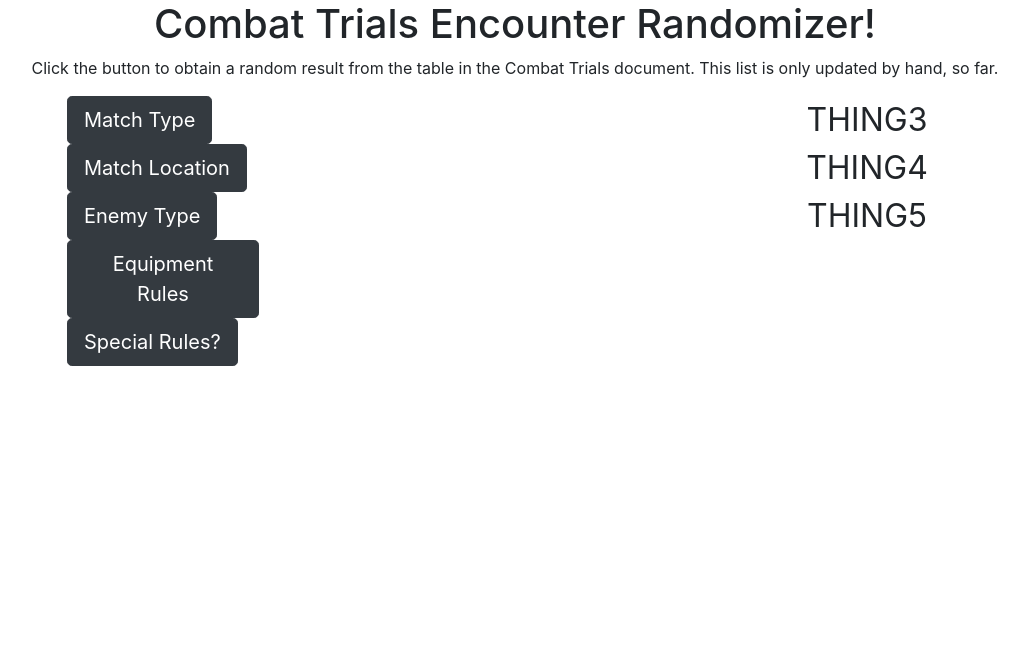
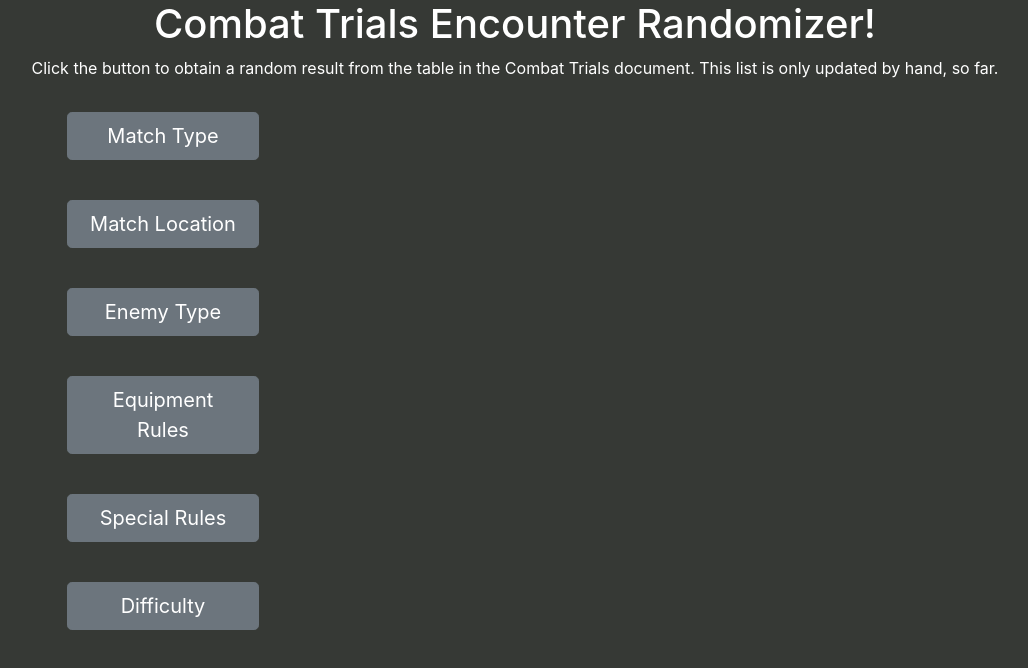
Before and after one commit to Xisifer/encounter-generator, a React (Create React App) app: page / in a window 1280 px wide. Shown: the top 668 px of the page, without its empty margins (125-1153 px from the left). Built offline with nearby package versions, Linux system fonts and the light colour scheme.

Commit message:
Decided to remove the Discord text copy functionality after client consultation. Did some minor recoloring styling. Struggling with a custom font implementation.

```diff
--- a/src/App.css
+++ b/src/App.css
@@ -1,5 +1,13 @@
 .App {
   text-align: center;
+
+}
+
+@font-face
+{
+  font-family: itc-symbol-lt-bold;
+  src: url('./itc-symbol-lt-bold.ttf'),
+  url('itc-symbol-lt-bold.ttf');
 }
 
 .App-logo {
@@ -36,23 +44,54 @@
     transform: rotate(360deg);
   }
 }
-.results {
-  width:15%;
+
+body {
+  background-color:rgb(54,57,53) !important;
+  color:white !important;
+}
+
+
+#results {
+  width:40%;
+  height:600px;
+  right:20%;
+  position: absolute;
+  /* border: 5px solid pink; */
+  display: block !important;
+}
+.discord-text {
+  width:20%;
   height:300px;
   right:15%;
   position: absolute;
   /* border: 5px solid red; */
   display: block !important;
 }
-.buttons {
+
+#button-area {
   width:15%;
   height:300px;
   left:15%;
   position: absolute;
+  display:grid;
   /* border: 5px solid green; */
 }
-.result {
+
+#main-area {
+  /* background-color:green; */
+  height:600px;
+}
+
+.btn {
+  margin-top:1rem;
+}
+
+#results {
   font-size:2rem;
+}
+#text-area {
+  border:5px solid orange;
+  display:none;
 }
 .btn-dark {
   display: flex !important;
--- a/src/App.js
+++ b/src/App.js
@@ -23,7 +23,7 @@ import 'bootstrap/dist/css/bootstrap.min.css';
         'Mos Espa Cantina',
         'Geonosis Arena',
         'Cliffside Landing Platform',
-        'Empty Space'
+        'Empty Space (Dogfight)'
       ]
       let matchEnemy = [
         'Galactic Empire',
@@ -54,7 +54,8 @@ import 'bootstrap/dist/css/bootstrap.min.css';
         'Stealth Insertion',
         'Poor Visibility',
         'Close Combat',
-        'Allied Forces'
+        'Allied Forces',
+        'None'
       ]
       let matchGear = [
         'Bring Your Own',
@@ -63,6 +64,14 @@ import 'bootstrap/dist/css/bootstrap.min.css';
         'Deployable Cover',
         'Self-Crafted',
         'Diminishing Choices'
+      ]
+      let matchDifficulty = [
+        'Very Easy',
+        'Easy',
+        'Moderate',
+        'Hard',
+        'Very Hard',
+        'Legendary'
       ]
 
 // render() {
@@ -82,19 +91,130 @@ import 'bootstrap/dist/css/bootstrap.min.css';
   function enemyGenerator() {
     var randomEnemy = Math.floor(Math.random() * (matchEnemy.length));
     console.log(matchEnemy[randomEnemy])
+
+
     document.getElementById('enemy-type-result').innerHTML = matchEnemy[randomEnemy];
+
+    // switch (randomEnemy) {
+    //   case 0: // Galactic Empire
+    //     document.getElementById('enemy-type-text').innerHTML = ":Empire:"
+    //     break;
+    //   case 1: // Separatists
+    //     document.getElementById('enemy-type-text').innerHTML = ":CISscum: "
+    //     break;
+    //   case 2: // Death Watch
+    //     document.getElementById('enemy-type-text').innerHTML = ":DeathWatch: "
+    //     break;
+    //   case 3: // Sith Empire
+    //     document.getElementById('enemy-type-text').innerHTML = ":DestinyDark: "
+    //     break;
+    //   case 4: // Nightsisters
+    //     document.getElementById('enemy-type-text').innerHTML = ":Maul: "
+    //     break;
+    //   case 5: // Scum and Villainy
+    //     document.getElementById('enemy-type-text').innerHTML = ":booooosk: "
+    //     break;
+    //   case 6:  // Rebel Alliance
+    //     document.getElementById('enemy-type-text').innerHTML = ":Rebel: "
+    //     break;
+    //   case 7: // Galactic Republic
+    //     document.getElementById('enemy-type-text').innerHTML = ":ForTheRepublic: "
+    //     break;
+    //   case 8: // Jedi Order
+    //     document.getElementById('enemy-type-text').innerHTML = ":DestinyLight: "
+    //     break;
+    //   case 9: // Black Sun
+    //     document.getElementById('enemy-type-text').innerHTML = ":ig88: "
+    //     break;
+    //   case 10: // Iconic Characters
+    //     document.getElementById('enemy-type-text').innerHTML = ":Vader: :ahsoka_shock:"
+    //     break;
+    //   case 11: // Pirates
+    //     document.getElementById('enemy-type-text').innerHTML = ":HanShotFirst: "
+    //     break;
+    //   case 12: // Old Republic
+    //     document.getElementById('enemy-type-text').innerHTML = ":Threat: "
+    //     break;
+    //   case 13: //Bounty Hunters
+    //     document.getElementById('enemy-type-text').innerHTML = ":Boba: "
+    //     break;
+    //   case 14: // Will Nunes Randoms
+    //     document.getElementById('enemy-type-text').innerHTML = ":Avor: "
+    //     break;
+    //   case 15: // Creatures
+    //     document.getElementById('enemy-type-text').innerHTML = ":woofbark: "
+    //     break;
+    //   case 16: // Stormhawks
+    //     document.getElementById('enemy-type-text').innerHTML = ":drained: "
+    //     break;
+    //   case 17: // Blue Milk Boys
+    //     document.getElementById('enemy-type-text').innerHTML = ":evanhat: "
+    //     break;
+    //   case 18: // First Order
+    //     document.getElementById('enemy-type-text').innerHTML = ":FirstOrder: "
+    //     break;
+    //   case 19: // The Resistance
+    //     document.getElementById('enemy-type-text').innerHTML = ":Resistance: "
+    //     break;
+    //   case 20: // Zillo the Crafter
+    //     document.getElementById('enemy-type-text').innerHTML = ":PhoenixSquadron: "
+    //     break;
+    //   case 21: // Zillo Beast
+    //     document.getElementById('enemy-type-text').innerHTML = ":Jabba: "
+    //     break;
+    //   default:
+    // }
+
+
   }
 
   function equipmentGenerator() {
     var randomEquipment = Math.floor(Math.random() * (matchGear.length));
     console.log(matchGear[randomEquipment])
     document.getElementById('match-equipment-result').innerHTML = matchGear[randomEquipment];
+    // switch (randomEquipment) {
+    //   case 0: // Bring Your Own
+    //     document.getElementById('rules-text').innerHTML = ":forcepip: "
+    //     break;
+    //   case 1: // On-Site Procurement
+    //     document.getElementById('rules-text').innerHTML = ":SithEmpire: "
+    //     break;
+    //   case 2: // Take It Home
+    //     document.getElementById('rules-text').innerHTML = ":Credit: "
+    //     break;
+    //   case 3: // Deployable Cover
+    //     document.getElementById('rules-text').innerHTML = "::setback: "
+    //     break;
+    //   case 4: // Self-Crafted
+    //     document.getElementById('rules-text').innerHTML = ":Craftsman: "
+    //     break;
+    //   case 5: // Diminishing Choices
+    //     document.getElementById('rules-text').innerHTML = ":Utinni: "
+    //     break;
+    //   default:
+    // }
   }
 
   function rulesGenerator() {
-    var randomRules = Math.floor(Math.random() * (matchRules.length));
-    console.log(matchRules[randomRules])
-    document.getElementById('rules-result').innerHTML = matchRules[randomRules];
+
+    var randomRules1 = Math.floor(Math.random() * (matchRules.length));
+    var randomRules2 = Math.floor(Math.random() * (matchRules.length));
+
+    console.log(matchRules[randomRules1])
+    console.log(matchRules[randomRules2])
+
+    document.getElementById('rules-result1').innerHTML = matchRules[randomRules1];
+    document.getElementById('rules-between').innerHTML = "OR ";
+    document.getElementById('rules-result2').innerHTML = matchRules[randomRules2];
+
+  }
+
+  function difficultyGenerator() {
+    var randomDifficulty = Math.floor(Math.random() * (matchDifficulty.length));
+
+    console.log(matchDifficulty[randomDifficulty])
+
+    document.getElementById('difficulty-result').innerHTML = matchDifficulty[randomDifficulty];
   }
 
 
@@ -107,60 +227,102 @@ import 'bootstrap/dist/css/bootstrap.min.css';
     <div className="App">
       <h1>Combat Trials Encounter Randomizer!</h1>
       <p>Click the button to obtain a random result from the table in the Combat Trials document. This list is only updated by hand, so far.</p>
-      <div className="text area">
-
-      </div>
-      <div className="buttons">
+      <div id="main-area">
+      <div id="button-area">
         <Button
-        variant="dark"
+        variant="secondary"
         size="lg"
         id="match-type-button"
         onClick={() => typeGenerator()}>
           Match Type
         </Button>
+        <br/>
+        <div className="result" id="match-type-result"></div>
+
+
 
         <Button
-        variant="dark"
+        variant="secondary"
         size="lg"
         id="match-location-button"
         onClick={() => locationGenerator()}>
           Match Location
         </Button>
+        <br/>
+        <div className="result" id="match-location-result"></div>
+
+
 
         <Button
-        variant="dark"
+        variant="secondary"
         size="lg"
         id="enemy-type-button"
         onClick={() => enemyGenerator()}>
           Enemy Type
         </Button>
+        <br/>
+        <div className="result" id="enemy-type-result"></div>
+
+
 
 
         <Button
-        variant="dark"
+        variant="secondary"
         size="lg"
         id="match-equipment-button"
         onClick={() => equipmentGenerator()}>
           Equipment Rules
         </Button>
+        <br/>
+        <div className="result" id="match-equipment-result"></div>
+
+
 
 
         <Button
-        variant="dark"
+        variant="secondary"
         size="lg"
         id="rules-button"
         onClick={() => rulesGenerator()}>
-          Special Rules?
+          Special Rules
         </Button>
+        <br/>
+        <div className="result" id="rules-result1"></div>
+        <div className="result" id="rules-between"></div>
+        <div className="result" id="rules-result2"></div>
+
+
+
+        <Button
+        variant="secondary"
+        size="lg"
+        id="rules-button"
+        onClick={() => difficultyGenerator()}>
+          Difficulty
+        </Button>
+        <br/>
+        <div className="result" id="difficulty-result"></div>
+
+
 
       </div>
-      <div className="results">
-        <div className="result" id="match-type-result"></div>
-        <div className="result" id="match-location-result"></div>
-        <div className="result" id="enemy-type-result">THING3</div>
-        <div className="result" id="match-equipment-result">THING4</div>
-        <div className="result" id="rules-result">THING5</div>
+      <div id="results">
+
+
+
+
+
+
       </div>
+      </div>
+      {/* <div id="text area">
+        <div className="discord-text" id="match-type-text"></div>
+        <div className="discord-text" id="match-location-text"></div>
+        <div className="discord-text" id="enemy-type-text"></div>
+        <div className="discord-text" id="match-equipment-text"></div>
+        <div className="discord-text" id="rules-text"></div>
+        <div className="discord-text" id="difficulty-text"></div>
+      </div> */}
     </div>
   );
   }
```
Also changed, not shown: src/itc-symbol-lt-bold.ttf (added).
